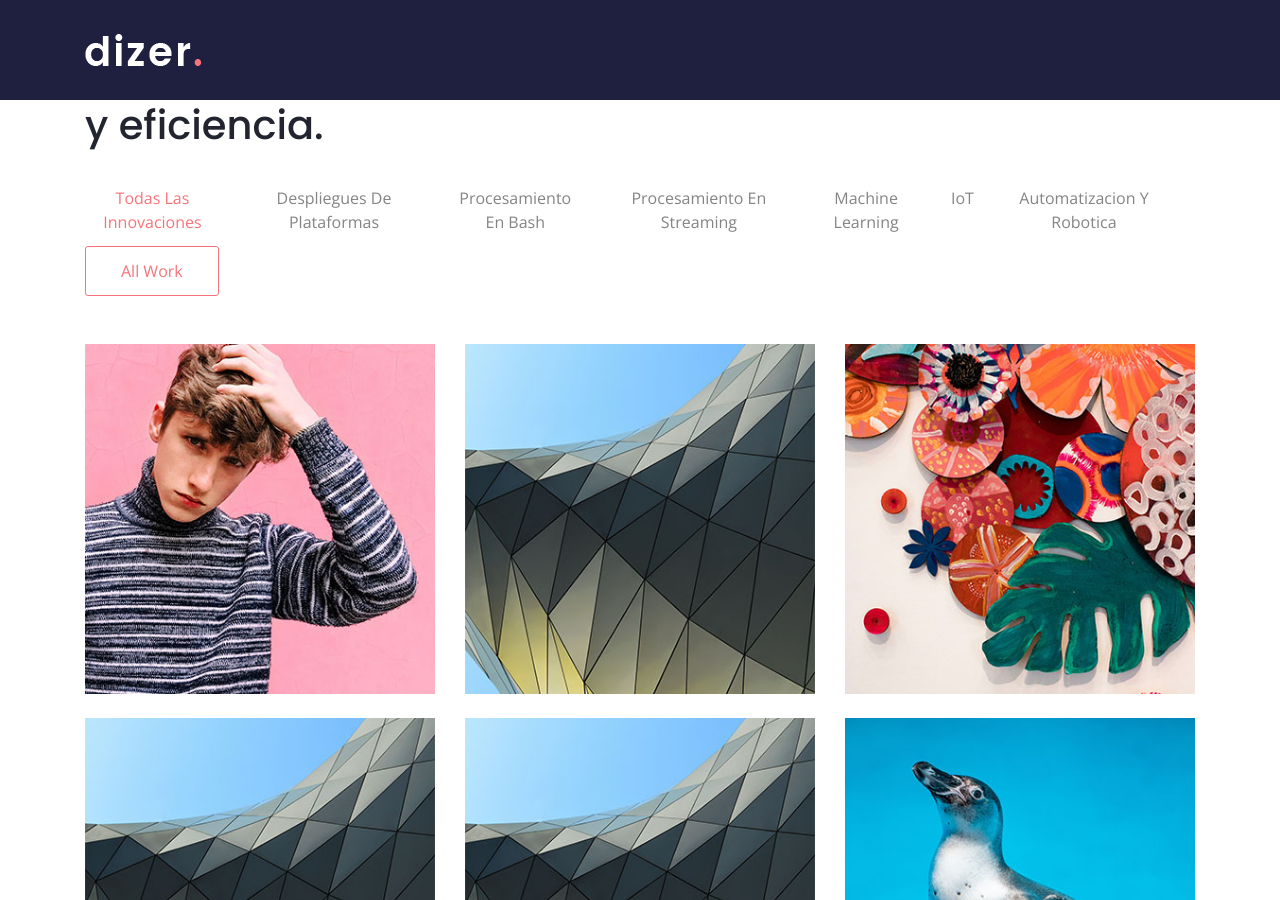
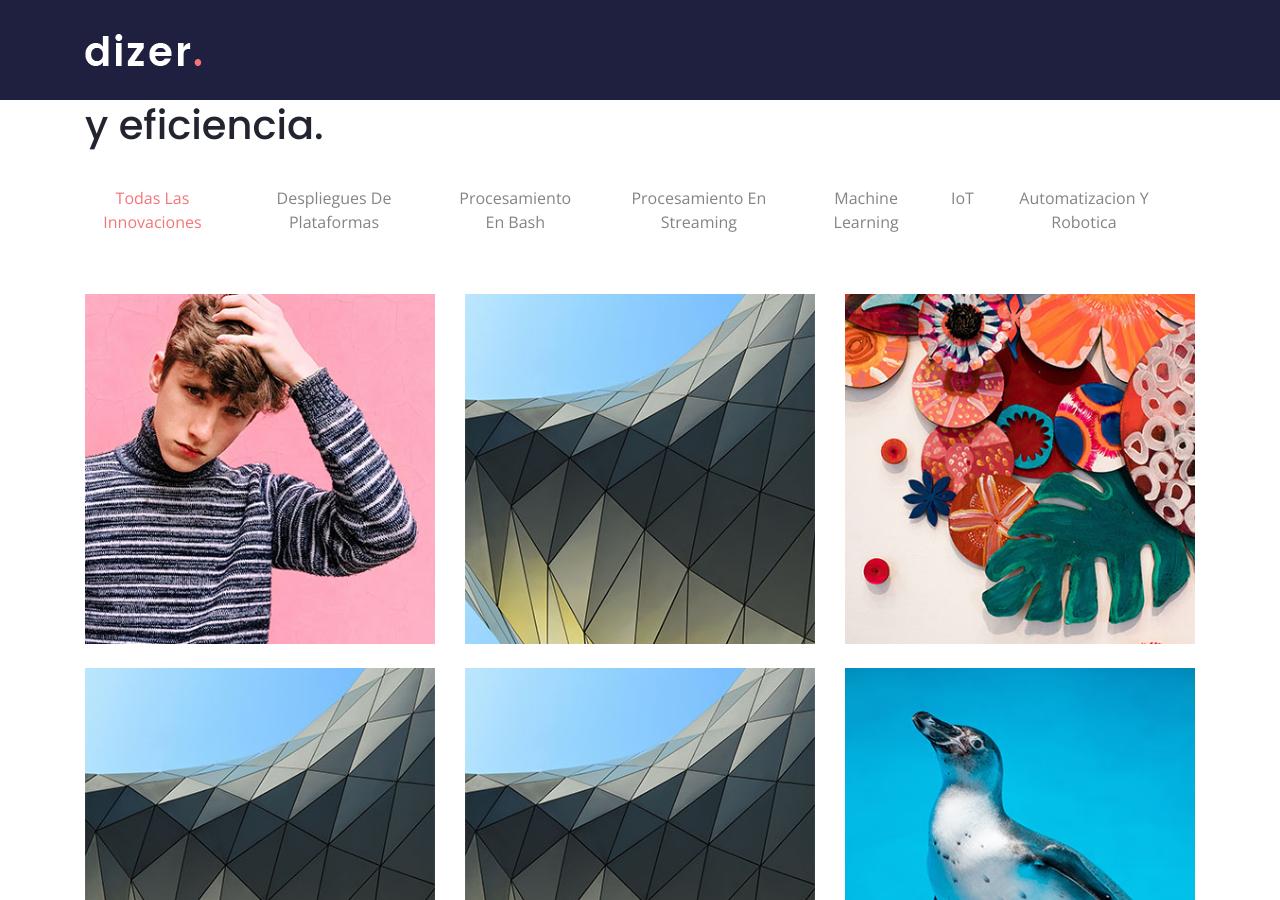
Before and after one commit to armandoytriago/aj2, a Jekyll site: the page built from index.html, in a window 1280 px wide and 900 px high, scrolled down 1823 px. Built offline with Jekyll 4.4.1, drawn with Linux system fonts in a browser that asks for light colours.

Commit message:
boton work

```diff
--- a/_includes/portfolios_2.html
+++ b/_includes/portfolios_2.html
@@ -24,7 +24,7 @@
         </label>
         {% endfor %}
       </div>
-      <a href="portfolio-2.html" class="btn btn-outline-primary">All work</a>
+     <!--  <a href="portfolio-2.html" class="btn btn-outline-primary">Todas las innovaciones</a> -->
     </div>
 
     <div class="row shuffle-wrapper portfolio-gallery">
```
